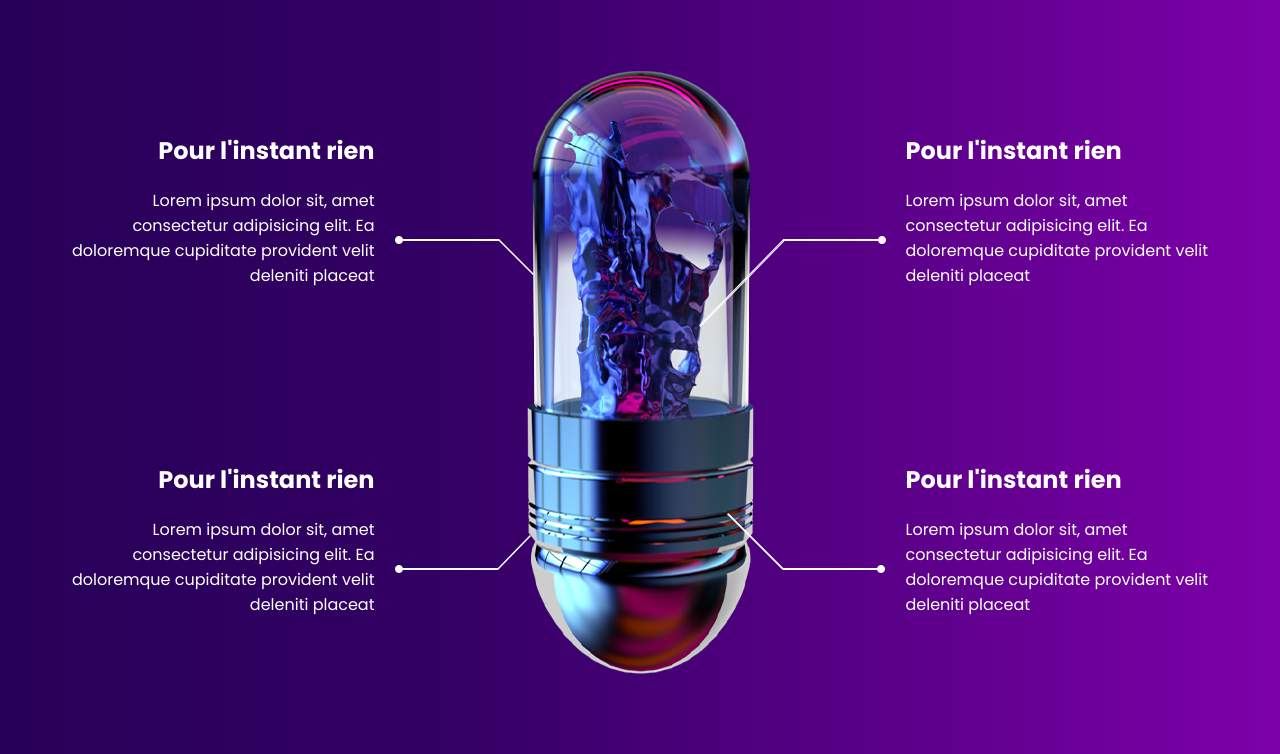
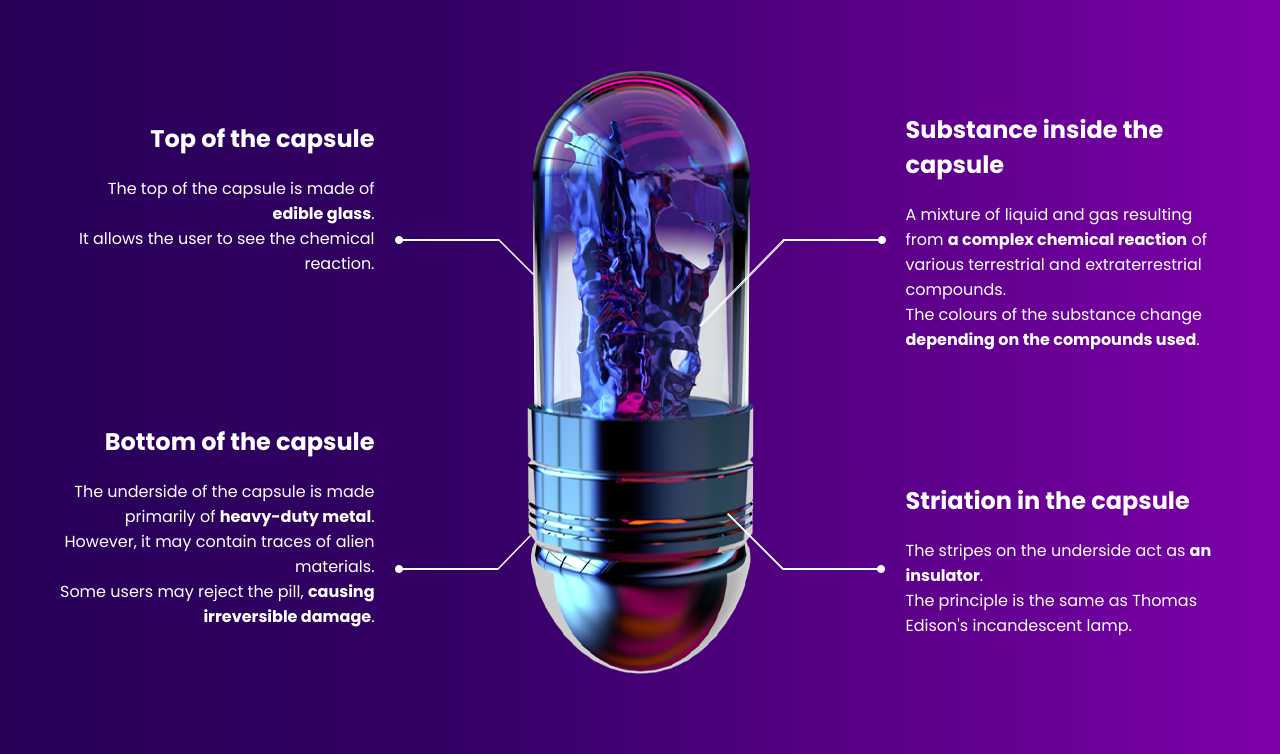
Before and after one commit to Nzo1/Pillz, a plain HTML site: page index.html in a window 1280 px wide. Shown: the part 2578-3332 px from the top of the page. Drawn offline with Linux system fonts and the light colour scheme.

Commit message:
ajout du texte de la section 3

```diff
--- a/index.html
+++ b/index.html
@@ -81,17 +81,21 @@
         <div class="container">
             <div class="left">
                 <div class="top">
-                    <h2>Pour l'instant rien</h2>
+                    <h2>Top of the capsule</h2>
                     <p>
-                    Lorem ipsum dolor sit, amet consectetur adipisicing elit.
-                    Ea doloremque cupiditate provident velit deleniti placeat
+                    The top of the capsule is made of <b>edible glass</b>.
+                    </p>
+                    <p>
+                    It allows the user to see the chemical reaction.
                     </p>
                 </div>
                 <div class="bottom">
-                    <h2>Pour l'instant rien</h2>
+                    <h2>Bottom of the capsule</h2>
                     <p>
-                    Lorem ipsum dolor sit, amet consectetur adipisicing elit.
-                    Ea doloremque cupiditate provident velit deleniti placeat
+                    The underside of the capsule is made primarily of <b>heavy-duty metal</b>. However, it may contain traces of alien materials.
+                    </p>
+                    <p>
+                    Some users may reject the pill, <b>causing irreversible damage</b>.
                     </p>
                 </div>
             </div>
@@ -100,17 +104,21 @@
             </div>
             <div class="right">
                 <div class="top">
-                    <h2>Pour l'instant rien</h2>
+                    <h2>Substance inside the capsule</h2>
                     <p>
-                    Lorem ipsum dolor sit, amet consectetur adipisicing elit.
-                    Ea doloremque cupiditate provident velit deleniti placeat
+                    A mixture of liquid and gas resulting from <b>a complex chemical reaction</b> of various terrestrial and extraterrestrial compounds.
+                    </p>
+                    <p>
+                    The colours of the substance change <b>depending on the compounds used</b>.
                     </p>
                 </div>
                 <div class="bottom">
-                    <h2>Pour l'instant rien</h2>
+                    <h2>Striation in the capsule</h2>
                     <p>
-                    Lorem ipsum dolor sit, amet consectetur adipisicing elit.
-                    Ea doloremque cupiditate provident velit deleniti placeat
+                    The stripes on the underside act as <b>an insulator</b>.
+                    </p>
+                    <p>
+                    The principle is the same as Thomas Edison's incandescent lamp.
                     </p>
                 </div>
             </div>
--- a/style.css
+++ b/style.css
@@ -304,6 +304,7 @@ body {
 .sec3 .title h4 {
     color: #fff;
     font-size: 1.5em;
+    text-align: center;
 }
 
 .sec3 .title h1 {
```
